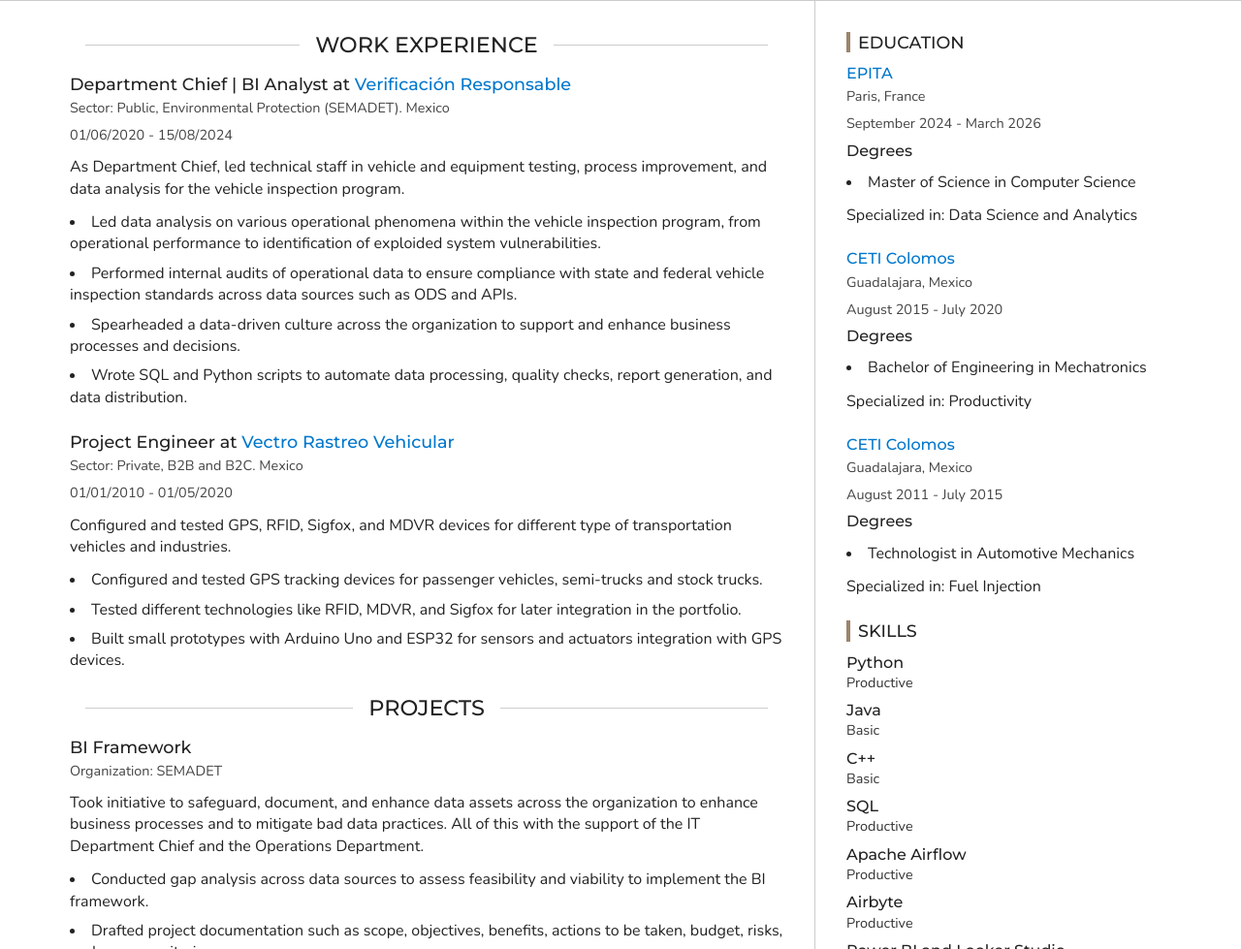
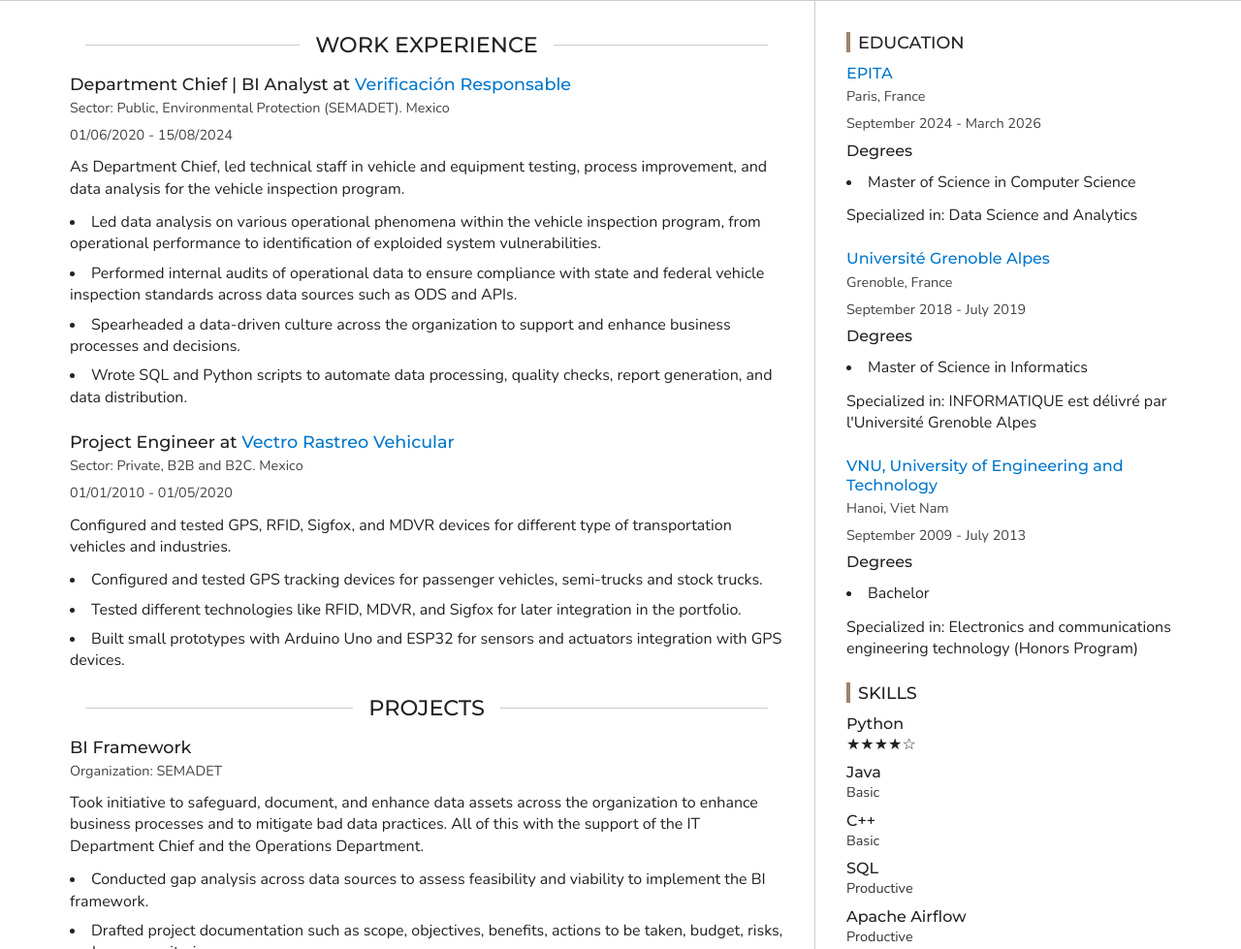
Before and after one commit to huongta-fr/huongta-fr.github.io, a plain HTML site: page index.html in a window 1280 px wide. Shown: the part 281-1260 px from the top of the page at 97% size. Drawn offline with nearby package versions, Linux system fonts and the light colour scheme.

Commit message:
update education

```diff
--- a/index.html
+++ b/index.html
@@ -449,10 +449,6 @@
                     <ul>
                       <li>Master of Science in Computer Science</li>
                     </ul>
-
-
-
-
                     <p>
                       <span class="block">Specialized in: Data Science and Analytics</span>
                     </p>
@@ -462,22 +458,18 @@
                 <section>
                   <h3>
 
-                      <a href="https://direccionacademica.ceti.mx/subdir_docencia/oferta_ingenieria.php#nav-mecatronica">CETI Colomos</a>
+                      <a href="https://formations.univ-grenoble-alpes.fr/fr/catalogue-2021/master-XB/master-informatique-IAQK9B8Z.html">Université Grenoble Alpes</a>
 
                   </h3>
-                  <p class="section-label">Guadalajara, Mexico</p>
-                  <p class="section-label">August 2015 - July 2020</p>
+                  <p class="section-label">Grenoble, France</p>
+                  <p class="section-label">September 2018 - July 2019</p>
 
                     <h4>Degrees</h4>
                     <ul>
-                      <li>Bachelor of Engineering in Mechatronics</li>
+                      <li>Master of Science in Informatics</li>
                     </ul>
-
-
-
-
                     <p>
-                      <span class="block">Specialized in: Productivity</span>
+                      <span class="block">Specialized in: INFORMATIQUE est délivré par l'Université Grenoble Alpes</span>
                     </p>
 
                 </section>
@@ -485,22 +477,18 @@
                 <section>
                   <h3>
 
-                      <a href="https://direccionacademica.ceti.mx/subdir_docencia/oferta_ingenieria.php#nav-mecatronica">CETI Colomos</a>
+                      <a href="https://uet.vnu.edu.vn/en/electronics-and-communications-engineering-technology-honors-program/">VNU, University of Engineering and Technology</a>
 
                   </h3>
-                  <p class="section-label">Guadalajara, Mexico</p>
-                  <p class="section-label">August 2011 - July 2015</p>
+                  <p class="section-label">Hanoi, Viet Nam</p>
+                  <p class="section-label">September 2009 - July 2013</p>
 
                     <h4>Degrees</h4>
                     <ul>
-                      <li>Technologist in Automotive Mechanics</li>
+                      <li>Bachelor</li>
                     </ul>
-
-
-
-
                     <p>
-                      <span class="block">Specialized in: Fuel Injection</span>
+                      <span class="block">Specialized in: Electronics and communications engineering technology (Honors Program)</span>
                     </p>
 
                 </section>
@@ -515,14 +503,8 @@
 
                   <li>
                     <h3>Python</h3>
-                    <div class="skill-bar">
-                      <div class="skill-bar-fill w-"
-                           role="meter"
-                           aria-valuenow=""
-                           aria-valuemin="0"
-                           aria-valuemax="100">
-                        <span class="skill-bar-label">Productive</span>
-                      </div>
+                    <div class="skill-level">
+                      <span>★★★★☆</span> <!-- 4 out of 5 stars -->
                     </div>
                   </li>
 
```
